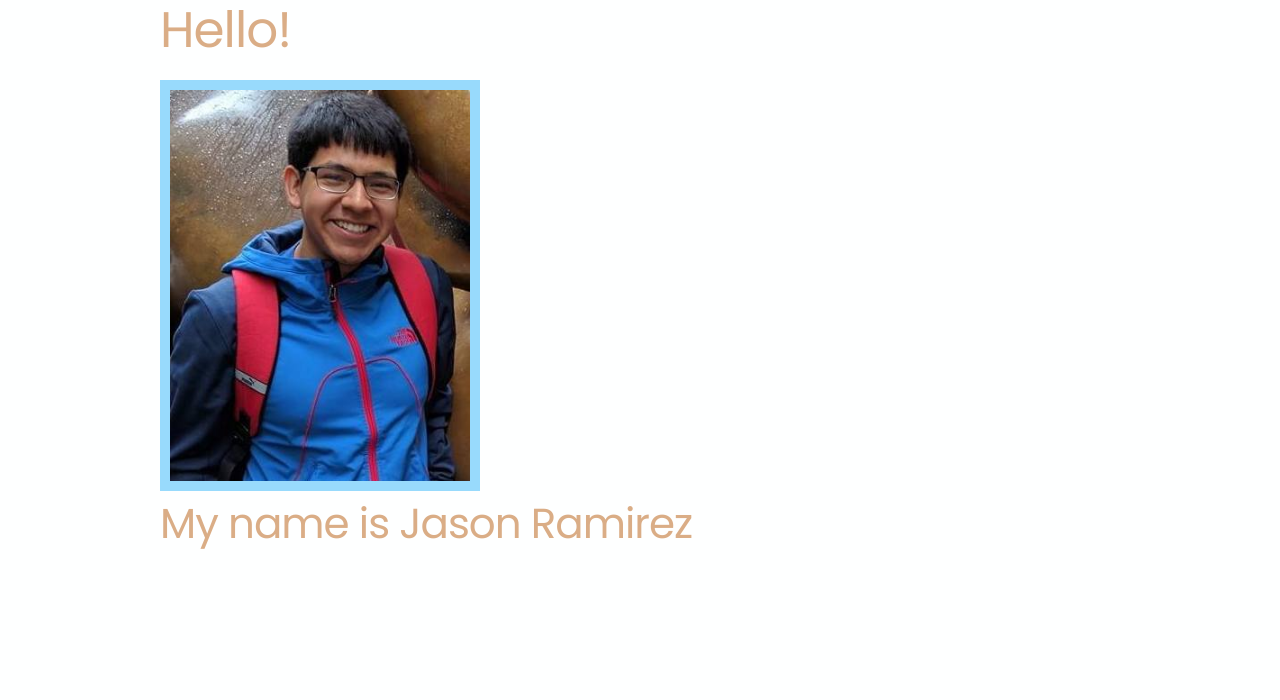
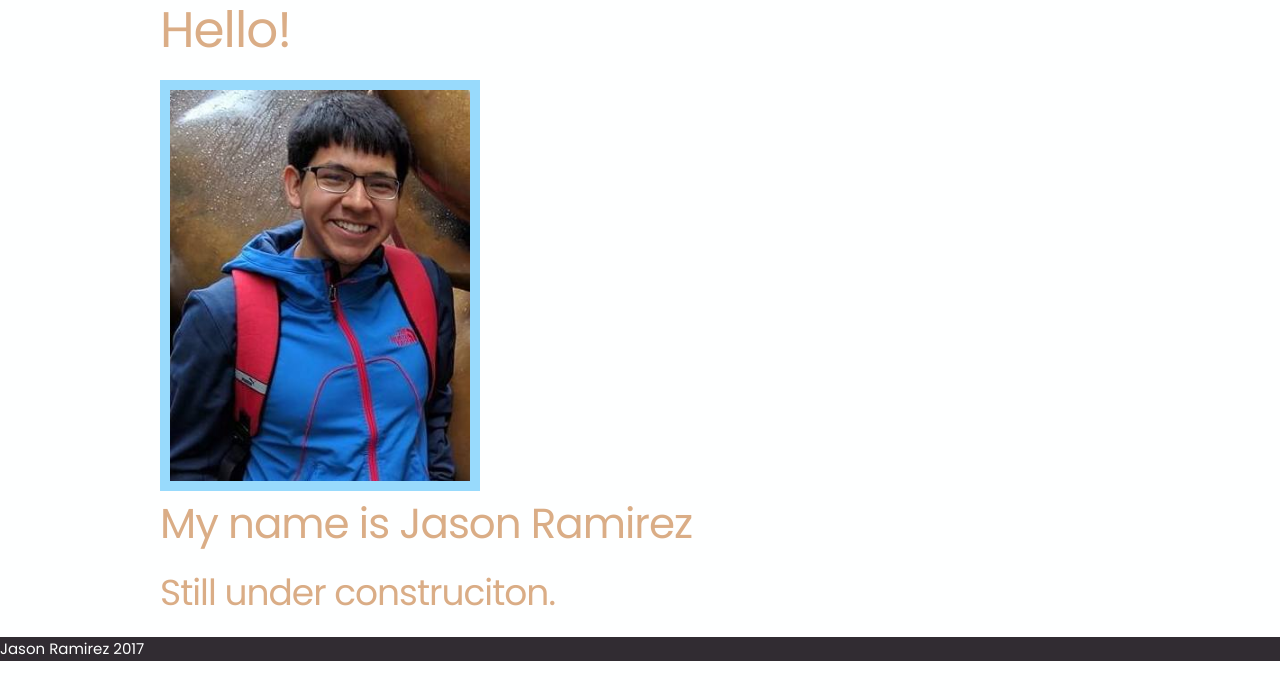
Before and after one commit to JasonARamirez/Personal_Website, a website: page routing/public_website/html/index.html in a window 1280 px wide. Drawn offline with nearby package versions, Linux system fonts and the light colour scheme; files that its build step writes are made by us from their sources; files whose address does not match are found by name.

Commit message:
Filling in the website

```diff
--- a/routing/public_website/css/main.css
+++ b/routing/public_website/css/main.css
@@ -12,3 +12,7 @@ form {
     height: auto;
     border:10px solid #98dafc;
 }
+footer{
+  background: #312c32 !important;
+  color: #feffff !important;
+}
--- a/routing/public_website/html/index.html
+++ b/routing/public_website/html/index.html
@@ -16,14 +16,16 @@
   </head>
   <body>
     <header class="">
-
     </header>
     <div class="landing container listener">
       <h1>Hello!</h1>
       <img class="mepic" src="images/me.jpg">
       <h2>My name is Jason Ramirez</h2>
-
+      <h3>Still under construciton.</h3>
     </div>
+    <footer>
+      <p>Jason Ramirez 2017</p>
+    </footer>
     <script src="http://code.jquery.com/jquery-2.2.4.js" integrity="sha256-iT6Q9iMJYuQiMWNd9lDyBUStIq/8PuOW33aOqmvFpqI=" crossorigin="anonymous"></script>
     <script src="javascript/main.js"></script>
   </body>
```
